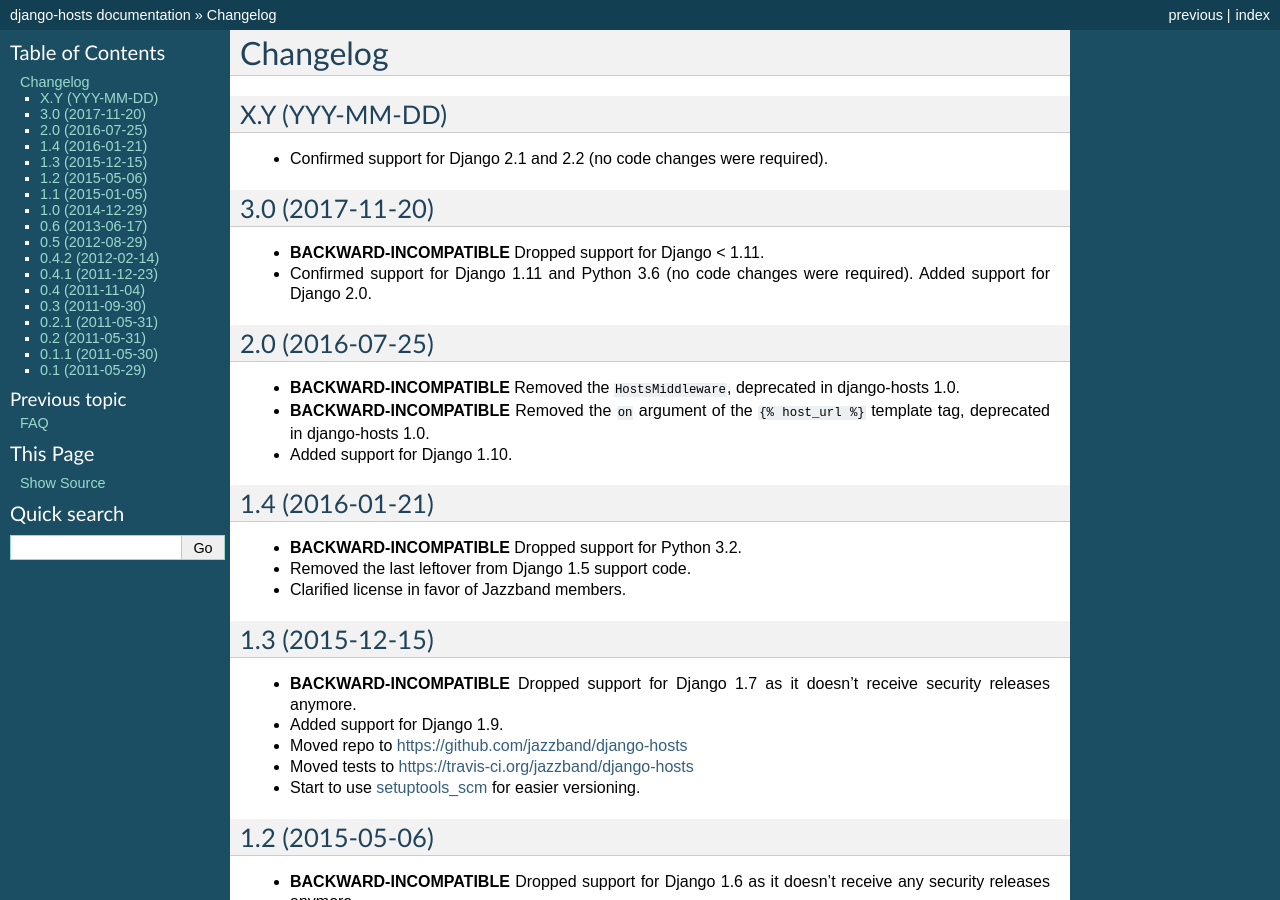
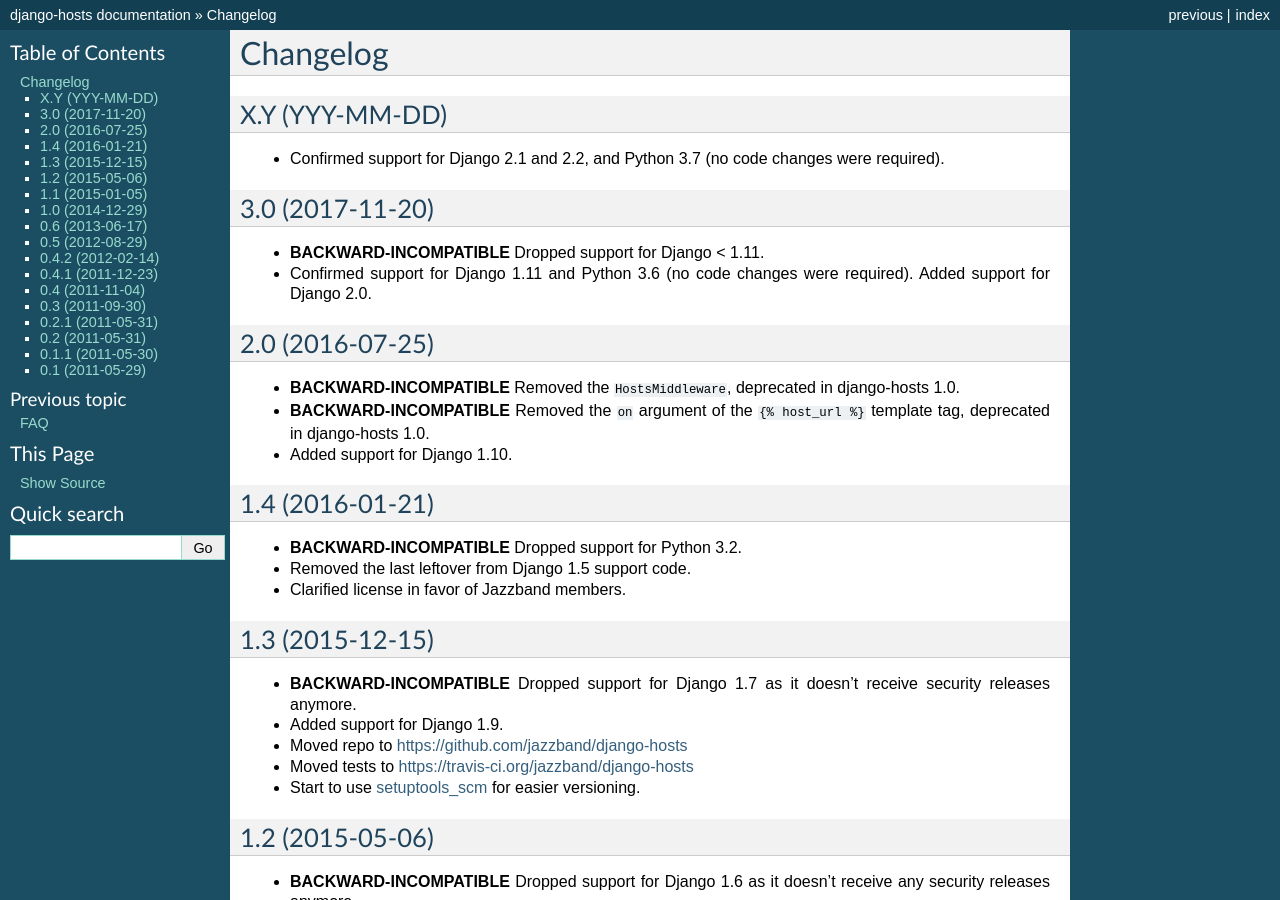
Before and after one commit to jazzband/django-hosts, a Sphinx documentation site: the page built from docs/changelog.rst, in a window 1280 px wide and 900 px high. Built offline with Sphinx 7.4.7, drawn with Linux system fonts in a browser that asks for light colours; the version number could not be read and is left out.

Commit message:
Add testing for Python 3.7

```diff
--- a/docs/changelog.rst
+++ b/docs/changelog.rst
@@ -4,7 +4,8 @@
 X.Y (YYY-MM-DD)
 ----------------
 
-- Confirmed support for Django 2.1 and 2.2 (no code changes were required).
+- Confirmed support for Django 2.1 and 2.2, and Python 3.7 (no code changes
+  were required).
 
 3.0 (2017-11-20)
 ----------------
--- a/setup.py
+++ b/setup.py
@@ -38,5 +38,6 @@
         'Programming Language :: Python :: 3.4',
         'Programming Language :: Python :: 3.5',
         'Programming Language :: Python :: 3.6',
+        'Programming Language :: Python :: 3.7',
     ],
 )
```
Also changed, not shown: .travis.yml, 1 other file.
